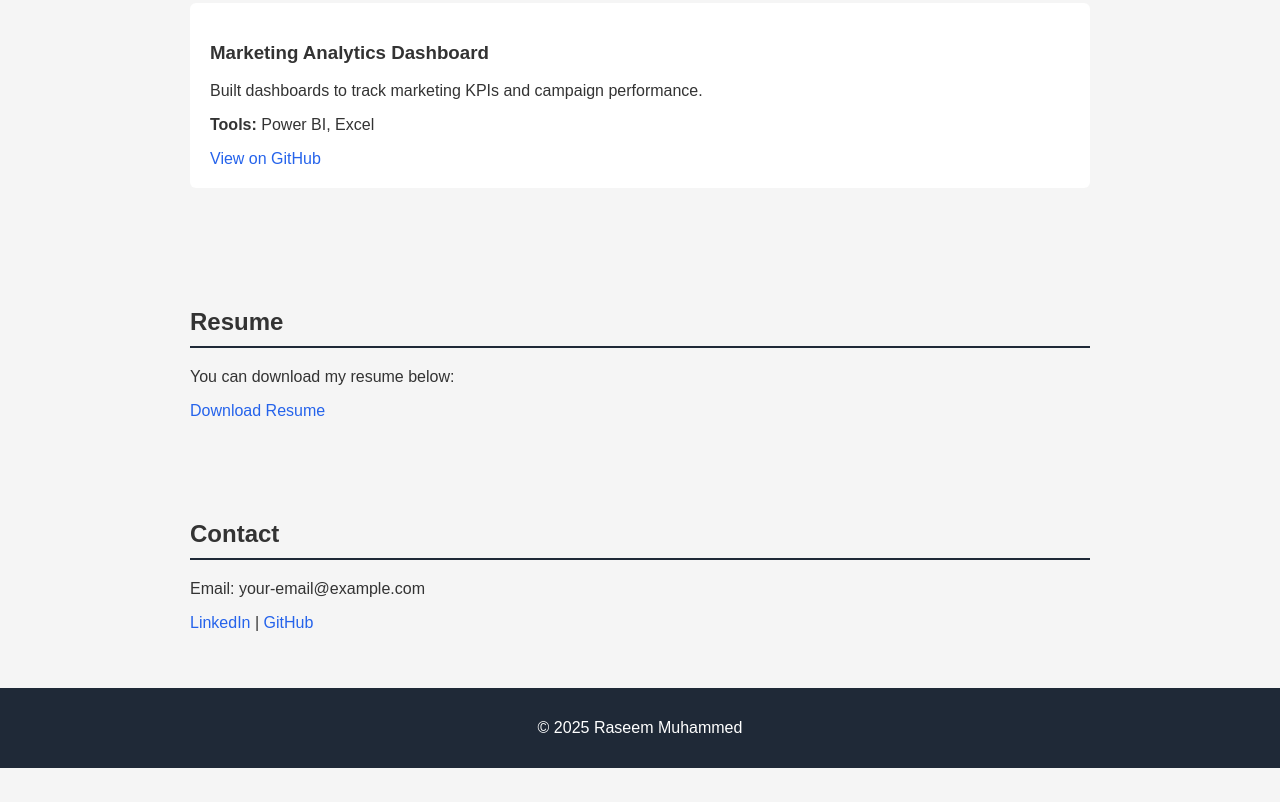
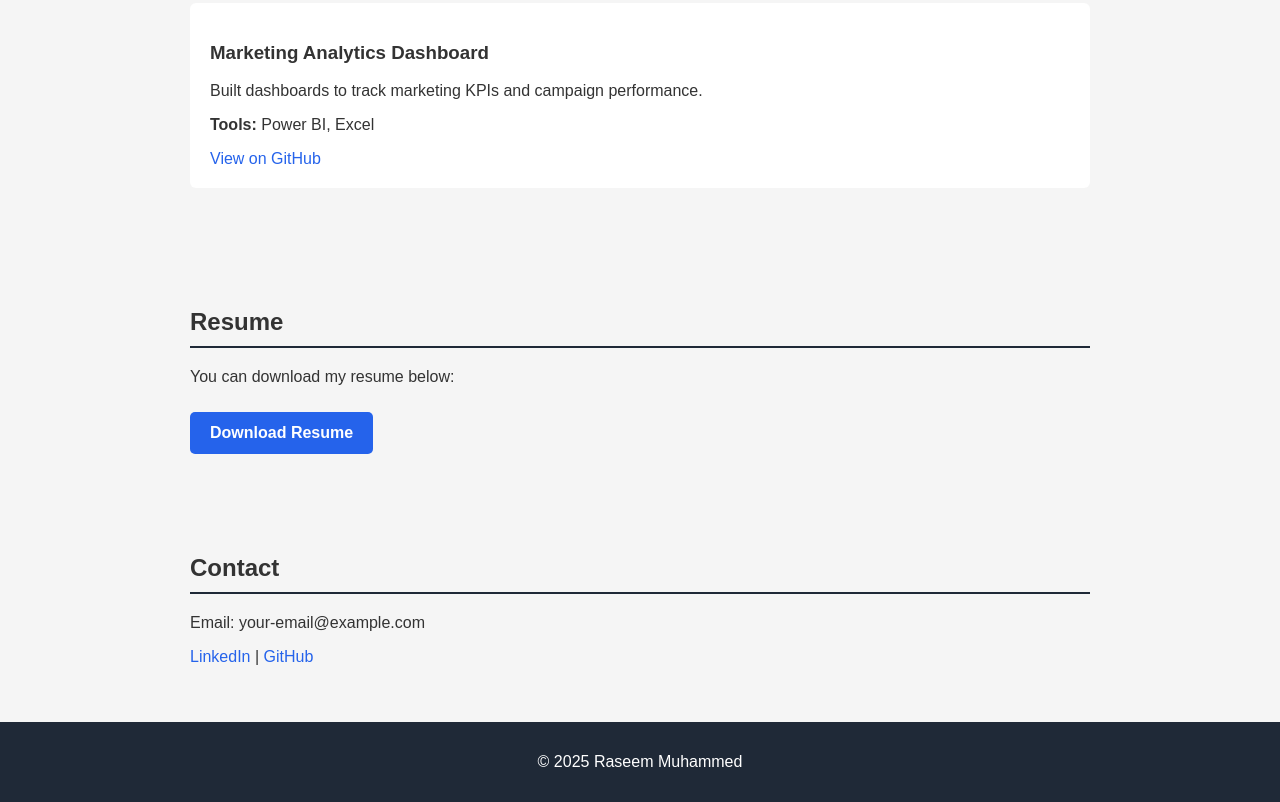
Before and after one commit to RaseemMuhammed/raseemmuhammed.github.io, a plain HTML site: page index.html in a window 1280 px wide. Shown: the part 958-1760 px from the top of the page. Before the commit the page ends 1726 px from the top, so only its background shows below. Drawn offline with Linux system fonts and the light colour scheme.

Commit message:
Add styles for resume button

```diff
--- a/style.css
+++ b/style.css
@@ -47,3 +47,16 @@ footer {
     text-align: center;
     padding: 15px;
 }
+.resume-btn {
+    display: inline-block;
+    margin-top: 10px;
+    padding: 12px 20px;
+    background-color: #2563eb;
+    color: #fff;
+    border-radius: 5px;
+    font-weight: bold;
+}
+
+.resume-btn:hover {
+    background-color: #1d4ed8;
+}
```
